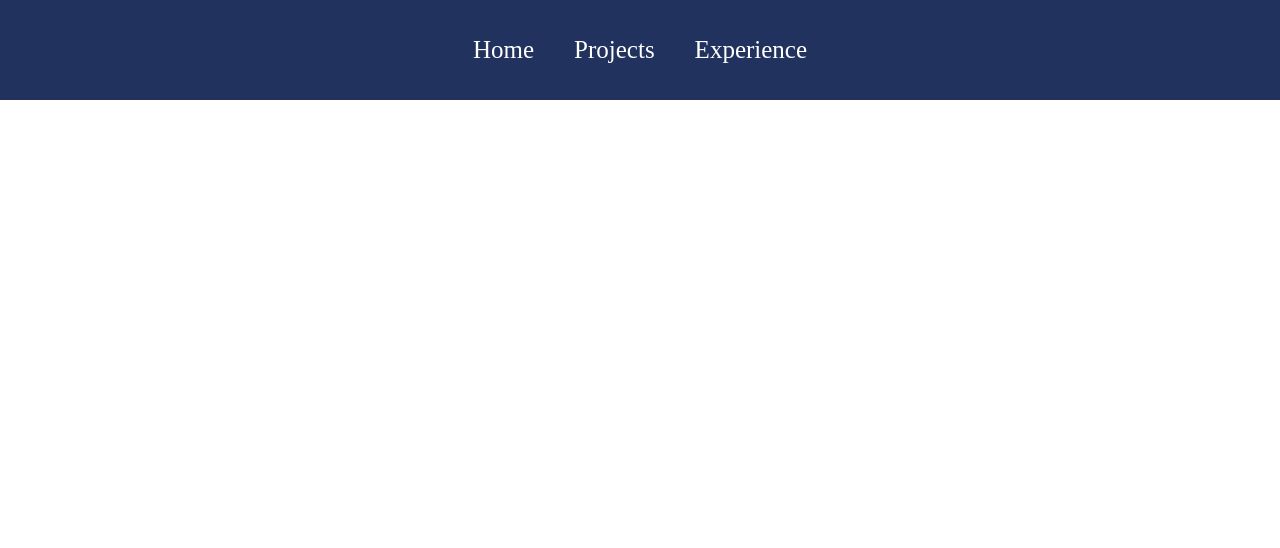
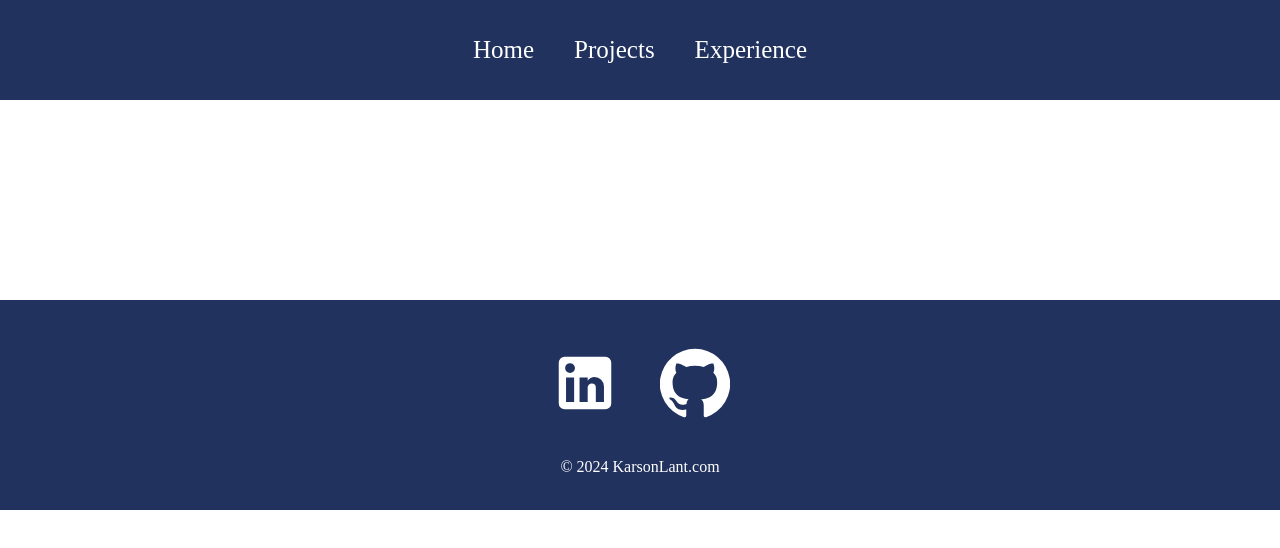
Before and after one commit to YoKarson/project2, a React (Create React App) app in the folder portfolio-website/: page /experience in a window 1280 px wide. Shown: the top 548 px of the page. Built offline with nearby package versions, Linux system fonts and the light colour scheme.

Commit message:
added footer + footer css

```diff
--- a/portfolio-website/src/App.js
+++ b/portfolio-website/src/App.js
@@ -4,6 +4,7 @@
 import Projects from "./pages/Projects";
 import Experience from "./pages/Experience";
 import Navbar from "./components/Navbar";
+import Footer from "./components/Footer";
 
 function App() {
   return (
@@ -15,6 +16,7 @@
           <Route path="/projects" element={<Projects />} />
           <Route path="/experience" element={<Experience />} />
         </Routes>
+        <Footer />
       </Router>
     </div>
   );
--- /dev/null
+++ b/portfolio-website/src/components/Footer.js
@@ -0,0 +1,18 @@
+import React from "react";
+import LinkedInIcon from "@material-ui/icons/LinkedIn";
+import GithubIcon from "@material-ui/icons/GitHub";
+import "../styles/Footer.css";
+
+function Footer() {
+  return (
+    <div className="footer">
+      <div className="socialMedia">
+        <LinkedInIcon />
+        <GithubIcon />
+      </div>
+      <p>&copy; 2024 KarsonLant.com</p>
+    </div>
+  );
+}
+
+export default Footer;
--- /dev/null
+++ b/portfolio-website/src/styles/Footer.css
@@ -0,0 +1,28 @@
+.footer {
+  width: 100%;
+  height: 200px;
+  background: #21325e;
+  display: flex;
+  justify-content: center;
+  align-items: center;
+  flex-direction: column;
+  padding-top: 10px;
+  margin-top: 200px;
+}
+
+.socialMedia svg {
+  color: white;
+  margin: 20px;
+  font-size: 70px;
+  cursor: pointer;
+}
+
+.footer p {
+  color: white;
+}
+
+@media only screen and (max-width: 600px) {
+  .footer svg {
+    font-size: 50px;
+  }
+}
```
